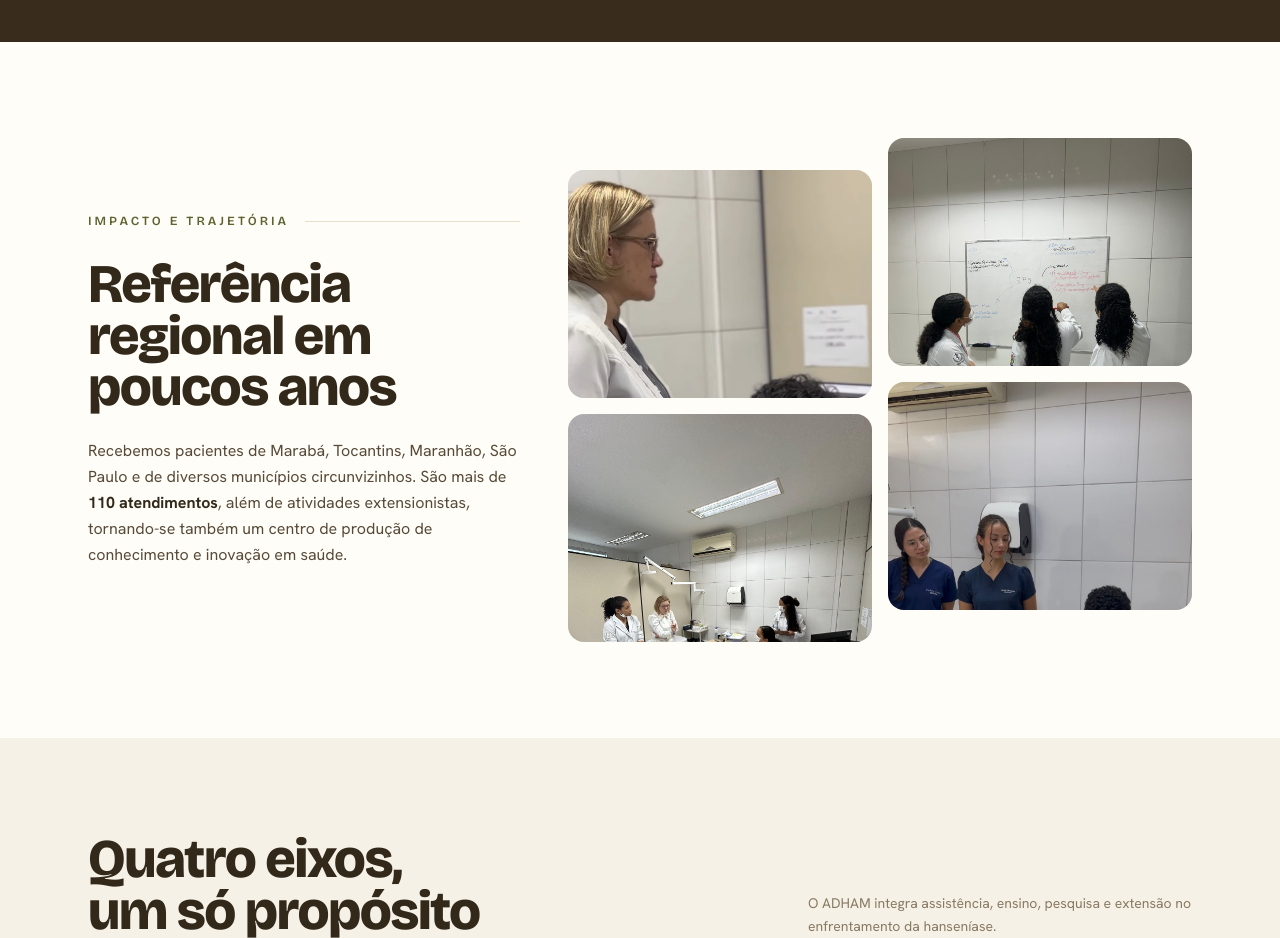
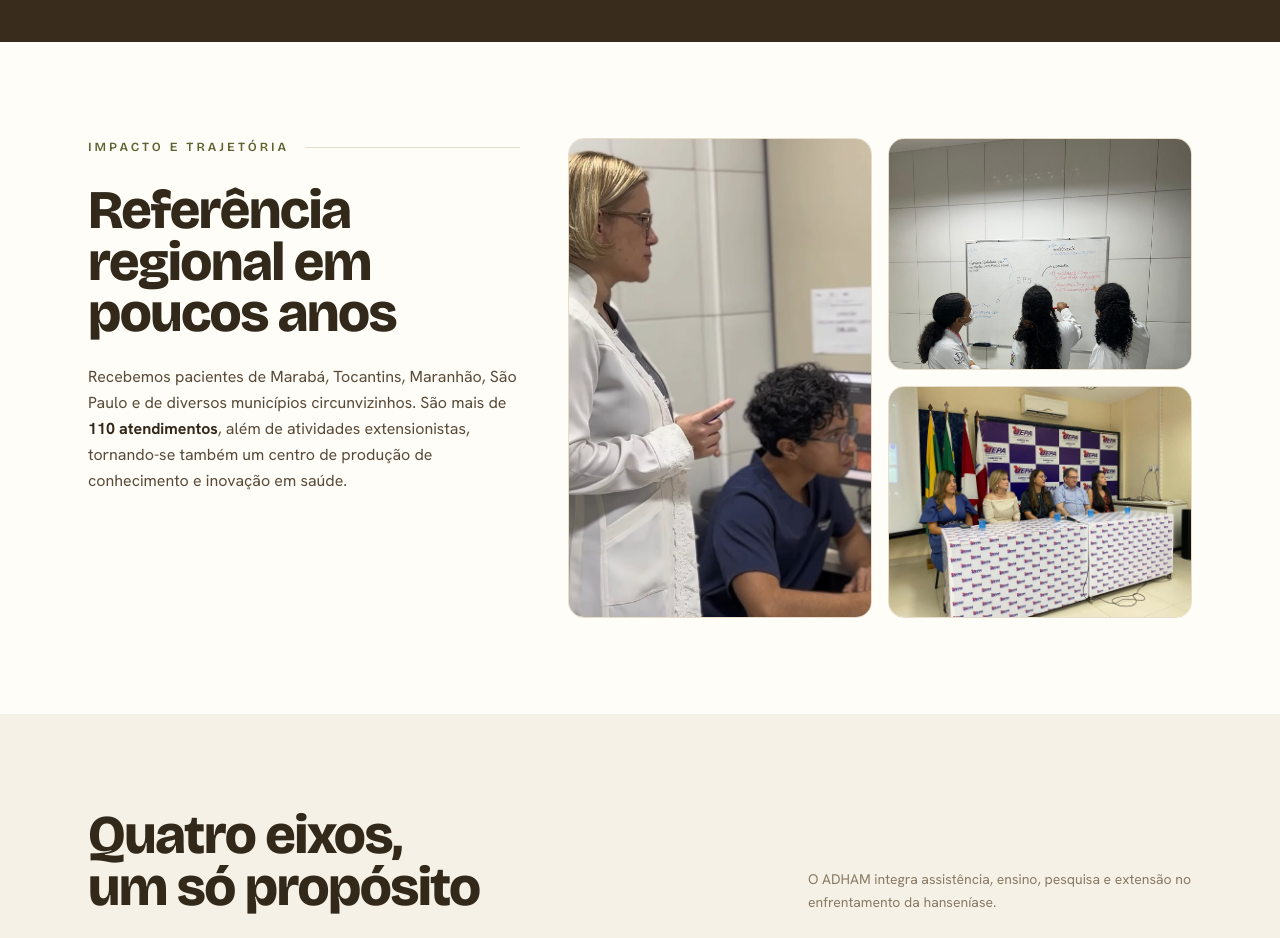
Before and after one commit to congressoamazonicodehanseniase/uepa-congresso, a Next.js app: page / in a window 1280 px wide. Shown: the part 2780-3718 px from the top of the page. Built offline with nearby package versions, Linux system fonts and the light colour scheme.

Commit message:
Galeria de impacto com crossfade automatico na home
- Novo componente GaleriaImpacto: 3 quadros de altura fixa que ciclam por 8 fotos com fade
- Layout equilibrado com o texto (substitui o mosaico que crescia demais)

```diff
--- /dev/null
+++ b/app/components/GaleriaImpacto.tsx
@@ -0,0 +1,52 @@
+'use client';
+
+import { useEffect, useState } from 'react';
+import { FOTOS } from '../lib/fotos';
+
+type Foto = { src: string; alt: string };
+
+const frames: { cls: string; interval: number; fotos: Foto[] }[] = [
+  // Quadro alto à esquerda
+  { cls: 'row-span-2', interval: 4200, fotos: [FOTOS.atendimento, FOTOS.pratica1, FOTOS.estagio] },
+  // Quadro superior direito
+  { cls: '', interval: 5300, fotos: [FOTOS.academicos, FOTOS.discussao] },
+  // Quadro inferior direito
+  { cls: '', interval: 4700, fotos: [FOTOS.pratica2, FOTOS.inauguracao, FOTOS.evento] },
+];
+
+function Frame({ cls, interval, fotos }: { cls: string; interval: number; fotos: Foto[] }) {
+  const [i, setI] = useState(0);
+
+  useEffect(() => {
+    const t = setInterval(() => setI((p) => (p + 1) % fotos.length), interval);
+    return () => clearInterval(t);
+  }, [fotos.length, interval]);
+
+  return (
+    <div className={`relative h-full overflow-hidden rounded-2xl border border-line ${cls}`}>
+      {fotos.map((f, idx) => (
+        // eslint-disable-next-line @next/next/no-img-element
+        <img
+          key={f.src}
+          src={f.src}
+          alt={f.alt}
+          loading="lazy"
+          className={`absolute inset-0 w-full h-full object-cover transition-opacity duration-1000 ease-in-out ${
+            idx === i ? 'opacity-100' : 'opacity-0'
+          }`}
+          style={{ objectPosition: 'center top' }}
+        />
+      ))}
+    </div>
+  );
+}
+
+export default function GaleriaImpacto() {
+  return (
+    <div className="grid grid-cols-2 grid-rows-2 gap-4 h-[24rem] sm:h-[28rem] lg:h-[30rem]">
+      {frames.map((f, idx) => (
+        <Frame key={idx} {...f} />
+      ))}
+    </div>
+  );
+}
--- a/app/page.tsx
+++ b/app/page.tsx
@@ -3,6 +3,7 @@ import Link from 'next/link';
 import Navbar from './components/Navbar';
 import Footer from './components/Footer';
 import PhotoPlaceholder from './components/PhotoPlaceholder';
+import GaleriaImpacto from './components/GaleriaImpacto';
 import { CONTATO, REDES, RESPONSAVEL, CONGRESSO } from './lib/config';
 import { FOTOS } from './lib/fotos';
 import { MapPin, Mail, AtSign, ArrowRight } from 'lucide-react';
@@ -160,7 +161,7 @@ export default function Home() {
 
         {/* Impacto e trajetória */}
         <section id="impacto" className="py-24 bg-surface">
-          <div className="max-w-6xl mx-auto px-6 grid lg:grid-cols-12 gap-12 items-center">
+          <div className="max-w-6xl mx-auto px-6 grid lg:grid-cols-12 gap-12 items-start">
             <div className="lg:col-span-5">
               <p className="rule-label mb-7">Impacto e trajetória</p>
               <h2 className="display text-ink" style={{ fontSize: 'clamp(2rem, 4.5vw, 3.4rem)' }}>
@@ -173,11 +174,8 @@ export default function Home() {
                 conhecimento e inovação em saúde.
               </p>
             </div>
-            <div className="lg:col-span-7 grid grid-cols-2 gap-4">
-              <PhotoPlaceholder src={FOTOS.pratica1.src} caption={FOTOS.pratica1.alt} className="mt-8" />
-              <PhotoPlaceholder src={FOTOS.discussao.src} caption={FOTOS.discussao.alt} />
-              <PhotoPlaceholder src={FOTOS.atendimento.src} caption={FOTOS.atendimento.alt} />
-              <PhotoPlaceholder src={FOTOS.pratica2.src} caption={FOTOS.pratica2.alt} className="-mt-8" />
+            <div className="lg:col-span-7">
+              <GaleriaImpacto />
             </div>
           </div>
         </section>
```
